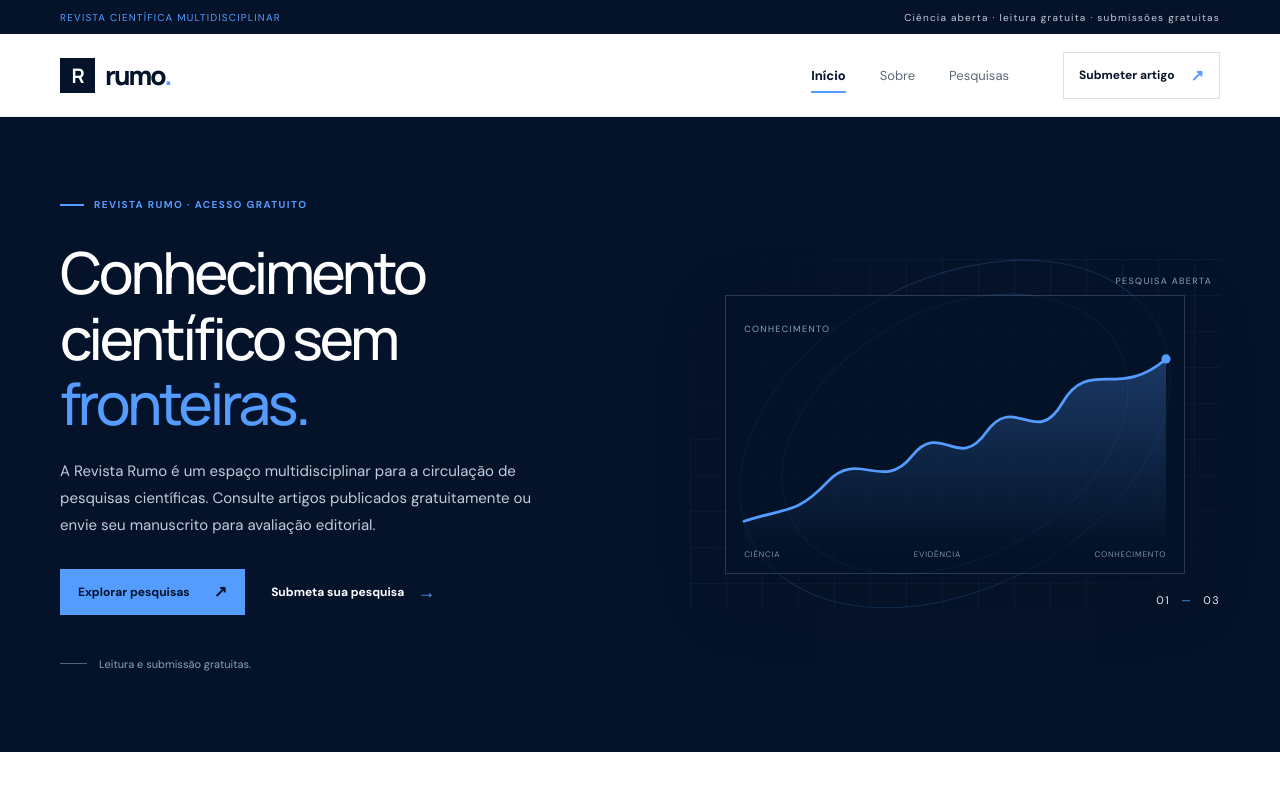
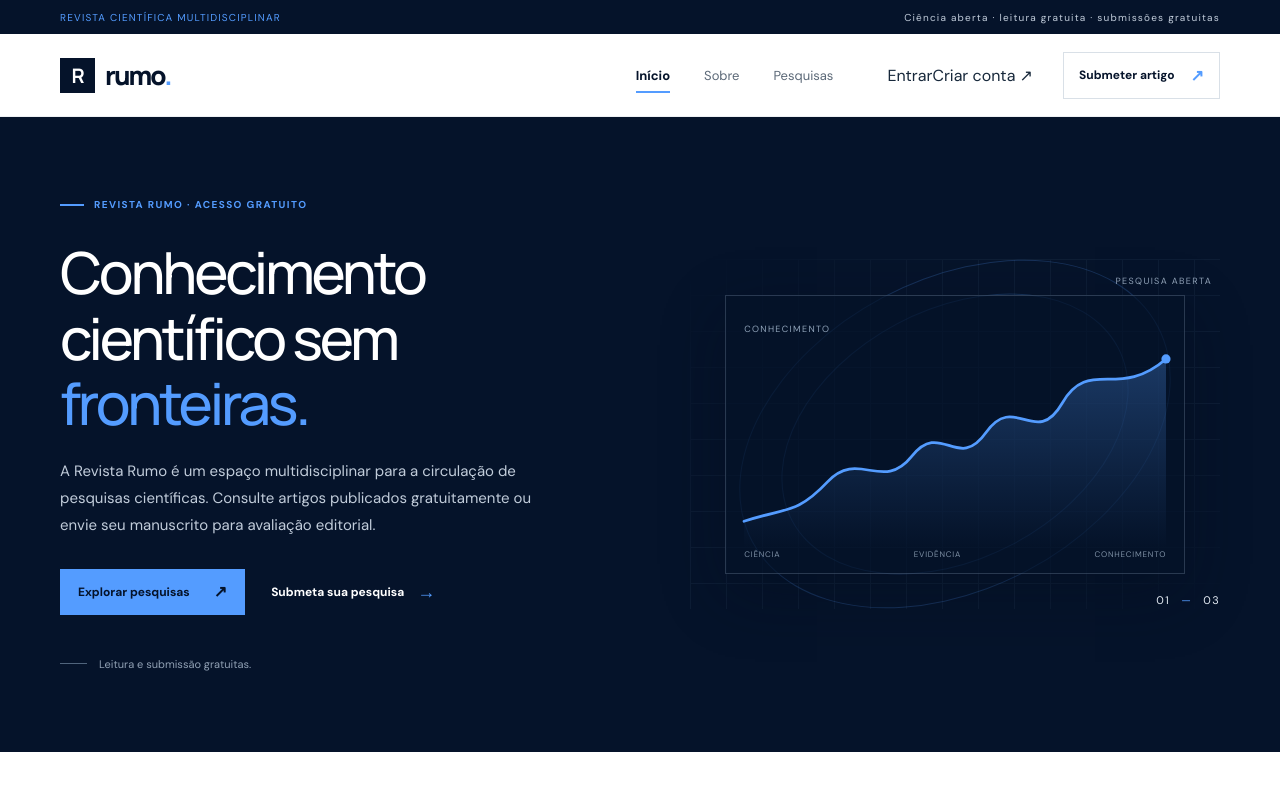
Before and after one commit to mayconjzj/Rumo-Blog, a Next.js app: page / in a window 1280 px wide. Shown: the top 800 px of the page. Built offline with nearby package versions, Linux system fonts and the light colour scheme; no server answers; the database is empty.

Commit message:
Add login and signup links to public navigation

```diff
--- a/app/components/HomeSiteHeader.tsx
+++ b/app/components/HomeSiteHeader.tsx
@@ -5,6 +5,7 @@ import { usePathname } from "next/navigation";
 
 export default function HomeSiteHeader() {
   const pathname = usePathname();
+  const isResearch = pathname === "/pesquisas" || pathname.startsWith("/pesquisas/");
   return <>
     <div className="top-strip"><div className="container top-strip-inner"><span>REVISTA CIENTÍFICA MULTIDISCIPLINAR</span><span>Ciência aberta · leitura gratuita · submissões gratuitas</span></div></div>
     <header className="site-header"><div className="container nav-wrap">
@@ -12,15 +13,23 @@ export default function HomeSiteHeader() {
       <nav className="main-nav" aria-label="Navegação principal">
         <Link className={pathname === "/" ? "nav-active" : undefined} aria-current={pathname === "/" ? "page" : undefined} href="/">Início</Link>
         <a href="/#sobre">Sobre</a>
-        <Link className={pathname === "/pesquisas" || pathname.startsWith("/pesquisas/") ? "nav-active" : undefined} aria-current={pathname === "/pesquisas" || pathname.startsWith("/pesquisas/") ? "page" : undefined} href="/pesquisas">Pesquisas</Link>
+        <Link className={isResearch ? "nav-active" : undefined} aria-current={isResearch ? "page" : undefined} href="/pesquisas">Pesquisas</Link>
       </nav>
+      <div className="public-auth-actions">
+        <Link className="public-login-link" href="/login">Entrar</Link>
+        <Link className="public-signup-link" href="/sign-up">Criar conta <span aria-hidden="true">↗</span></Link>
+      </div>
       <Link className="admin-link" href="/submeter">Submeter artigo <span aria-hidden="true">↗</span></Link>
       <details className="mobile-nav-menu"><summary aria-label="Abrir menu de navegação"><span className="hamburger-lines" aria-hidden="true"><i></i><i></i><i></i></span></summary>
         <nav className="mobile-nav-panel" aria-label="Navegação móvel">
           <Link className={pathname === "/" ? "nav-active" : undefined} aria-current={pathname === "/" ? "page" : undefined} href="/">Início</Link>
           <a href="/#sobre">Sobre</a>
-          <Link className={pathname === "/pesquisas" || pathname.startsWith("/pesquisas/") ? "nav-active" : undefined} aria-current={pathname === "/pesquisas" || pathname.startsWith("/pesquisas/") ? "page" : undefined} href="/pesquisas">Pesquisas</Link>
+          <Link className={isResearch ? "nav-active" : undefined} aria-current={isResearch ? "page" : undefined} href="/pesquisas">Pesquisas</Link>
           <Link className={pathname === "/submeter" ? "nav-active" : undefined} aria-current={pathname === "/submeter" ? "page" : undefined} href="/submeter">Submeter artigo</Link>
+          <div className="mobile-auth-actions">
+            <Link className="mobile-login-link" href="/login">Entrar</Link>
+            <Link className="mobile-signup-link" href="/sign-up">Criar conta ↗</Link>
+          </div>
         </nav>
       </details>
     </div></header>
```
